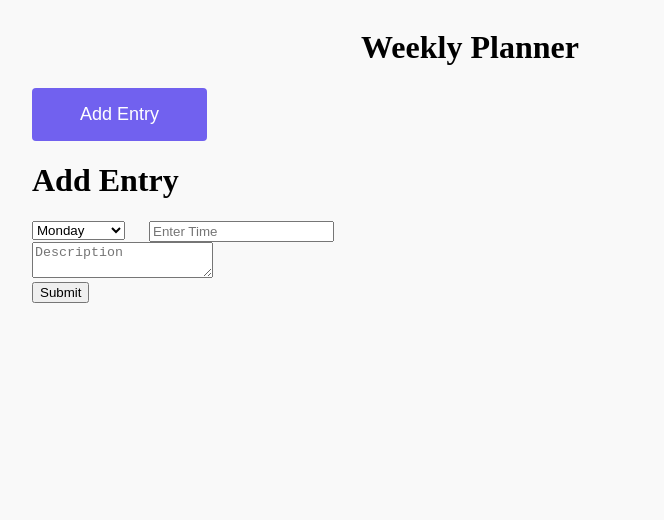
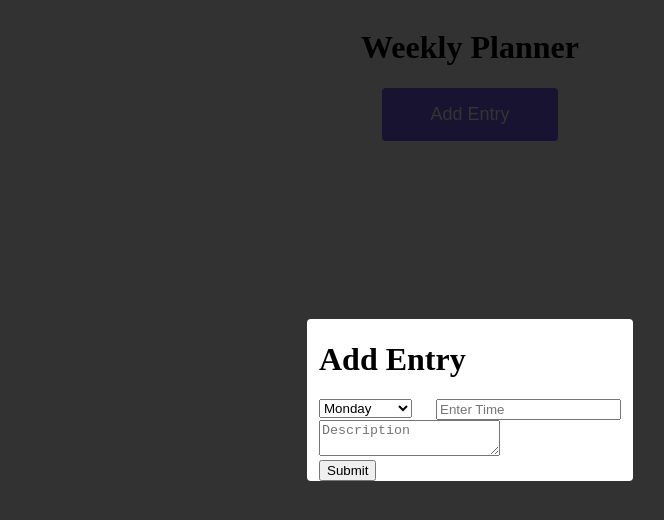
Before and after one commit to c-alvin/week-planner, a website: page index.html in a window 1280 px wide. Shown: the whole page, without its empty margins (170-834 px from the left). Drawn offline with Linux system fonts and the light colour scheme.

Commit message:
more css styling

```diff
--- a/index.html
+++ b/index.html
@@ -20,7 +20,7 @@
   <main>
     <div class="container">
       <div class="row">
-        <div class="column-full">
+        <div class="column-full display-button">
           <button class="add-entry-button">Add Entry</button>
         </div>
       </div>
--- a/styles.css
+++ b/styles.css
@@ -5,6 +5,11 @@
 .weekly-planner-styling {
   text-align: center;
   font-size: 32px;
+}
+
+.display-button {
+  display: flex;
+  justify-content: center;
 }
 
 .add-entry-button {
@@ -15,3 +20,23 @@
   background-color: #7161ef;
   color: white;
 }
+
+.modal-background {
+  display: flex;
+  background-color: rgba(0 0 0 / 0.8);
+  height: 100vh;
+  width: 100%;
+  position: fixed;
+  align-items: center;
+  justify-content: center;
+  top: 0;
+  left: 0;
+}
+
+.modal-window {
+  border-style: solid white;
+  background-color: white;
+  border-radius: 4px;
+  display: flex;
+  justify-content: center;
+}
```
